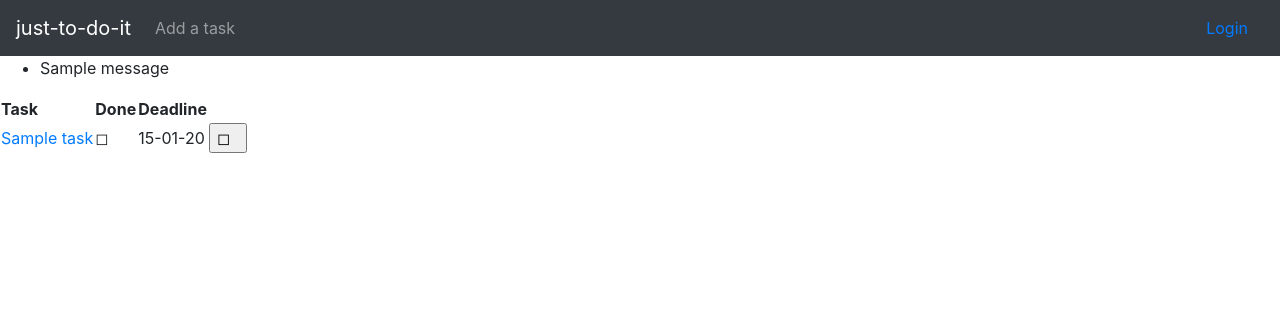
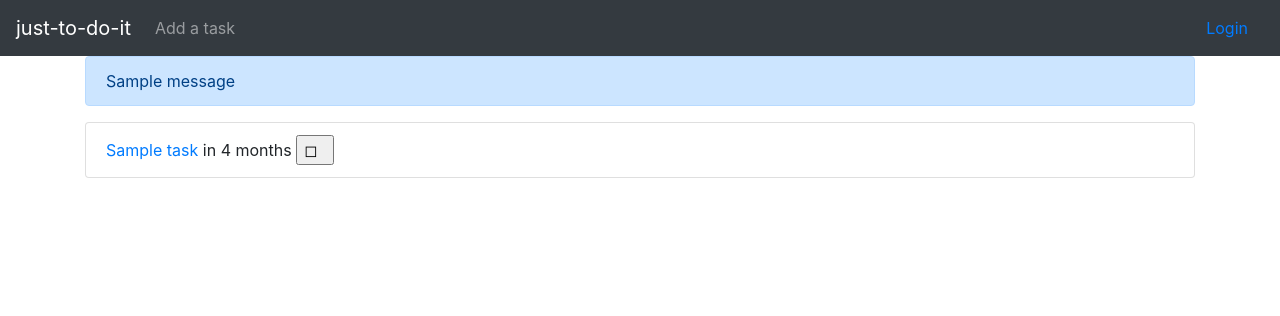
Before and after one commit to julesvirallinen/just-to-do-it, a Flask app: template application/templates/tasks/list.html in a window 1280 px wide. Shown: the top 316 px of the page. Run offline with Flask 2, Linux system fonts and the light colour scheme; the template is opened without the code that fills it: most values are stand-ins (such as "Sample title", 1, 10 or a date in 2020); one stand-in notice (Sample message) is shown; some libraries are stand-ins or nearby versions.

Commit message:
Improved templates

```diff
--- a/application/__init__.py
+++ b/application/__init__.py
@@ -19,6 +19,8 @@ from application.tasks import views
 
 from application.auth import models
 from application.auth import views
+from .util import filters
+
 
 # login functionality
 from application.auth.models import User
--- a/application/templates/layout.html
+++ b/application/templates/layout.html
@@ -11,7 +11,7 @@
 
 <body>
   <nav class="navbar navbar-expand-lg sticky-top navbar-dark bg-dark">
-    <a class="navbar-brand" href="#">just-to-do-it</a>
+    <a class="navbar-brand" href="/">just-to-do-it</a>
     <button class="navbar-toggler" type="button" data-toggle="collapse" data-target="#navbarCollapse"
       aria-controls="navbarCollapse" aria-expanded="false" aria-label="Toggle navigation">
       <span class="navbar-toggler-icon"></span>
@@ -34,19 +34,21 @@
 
 
   <body>
+    <main role="main" class="container">
 
       {% with messages = get_flashed_messages() %}
         {% if messages %}
-        <ul class=flashes>
+          <div class=flashes>
             {% for message in messages %}
-          <li>{{ message }}</li>
+              <div class="alert alert-primary" role="alert">{{ message }}</div>
             {% endfor %}
-        </ul>
+          </div>
         {% endif %}
       {% endwith %}
 
       {% block body %}{% endblock %}
 
+    </main>
     <script src="https://code.jquery.com/jquery-3.2.1.slim.min.js"
       integrity="sha384-KJ3o2DKtIkvYIK3UENzmM7KCkRr/rE9/Qpg6aAZGJwFDMVNA/GpGFF93hXpG5KkN"
       crossorigin="anonymous"></script>
--- a/application/templates/tasks/list.html
+++ b/application/templates/tasks/list.html
@@ -1,24 +1,16 @@
 {% extends "layout.html" %}
 
 {% block body %}
-  <table>
-    <tr>
-      <th>Task</th>
-      <th>Done</th>
-      <th>Deadline</th>
-      <th></th>
-    </tr>
+  <ul class="list-group">
     {% for task in tasks %}
-    <tr>
-      <td><a href="/task/{{task.id}}">{{ task.name }}</a></td>
-      <td>{% if task.done %}☑{% else %}◻{% endif %} </td>
-      <td> {{ task.deadline.strftime('%d-%m-%y') }}</td>
-      <td>
-	<form method="POST" action="{{ url_for('tasks_set_done', task_id=task.id) }}">
-	  <input type="submit" value="{% if task.done %}☑{% else %}◻{% endif %}  "/>
-	</form>
-      </td>
-    </tr>
+      <li class="list-group-item {% if task.done %}list-group-item-success{% endif %}">
+        <form method="POST" action="{{ url_for('tasks_set_done', task_id=task.id) }}">
+
+          <a href="/task/{{task.id}}">{{ task.name }}</a>
+          {{ task.deadline|humanise }}
+          <input type="submit" value="{% if task.done %}☑{% else %}◻{% endif %}  "/>
+        </form>
+      </li>
     {% endfor %}
-  </table>
+  </ul>
 {% endblock %}
--- a/application/templates/tasks/new.html
+++ b/application/templates/tasks/new.html
@@ -5,6 +5,6 @@
 
   {% include 'tasks/form.html' %}
 
-  <input type="submit" value="Add a new task" />
+  <input type="submit" value="Add a new task" class="btn btn-primary mb-2" />
 </form>
 {% endblock %}
--- /dev/null
+++ b/application/util/filters.py
@@ -0,0 +1,8 @@
+from application import app
+import arrow
+
+
+@app.template_filter()
+def humanise(text):
+
+    return arrow.get(text).humanize()
--- a/application/views.py
+++ b/application/views.py
@@ -1,6 +1,10 @@
 from flask import render_template, redirect
 from application import app
+from flask_login import current_user
 
 @app.route("/")
 def index():
-    return redirect("/tasks")
+    if current_user:
+        return redirect("/tasks")
+    else:
+        return redirect("/auth/login")
--- a/requirements.txt
+++ b/requirements.txt
@@ -1,9 +1,13 @@
+arrow==0.15.2
+backports.functools-lru-cache==1.5
 bcrypt==3.1.7
 cffi==1.12.3
 Click==7.0
 decorator==4.4.0
+dominate==2.4.0
 Flask==1.1.1
 Flask-Bcrypt==0.7.1
+Flask-Bootstrap==3.3.7.1
 Flask-Login==0.4.1
 Flask-SQLAlchemy==2.4.0
 Flask-WTF==0.14.2
@@ -15,12 +19,14 @@ Jinja2==2.10.1
 MarkupSafe==1.1.1
 psycopg2==2.7.6.1
 pycparser==2.19
+python-dateutil==2.8.0
 python-xlib==0.20
 six==1.11.0
 SQLAlchemy==1.3.8
 utils==0.9.0
 validators==0.14.0
 virtualenv==16.7.5
+visitor==0.1.3
 Werkzeug==0.15.6
 WTForms==2.2.1
 WTForms-Components==0.10.4
```
Also changed, not shown: application/templates/tasks/form.html (+18 -9 lines), application/util/__init__.py (added). Lines whose indentation alone changed are shown as unchanged.
